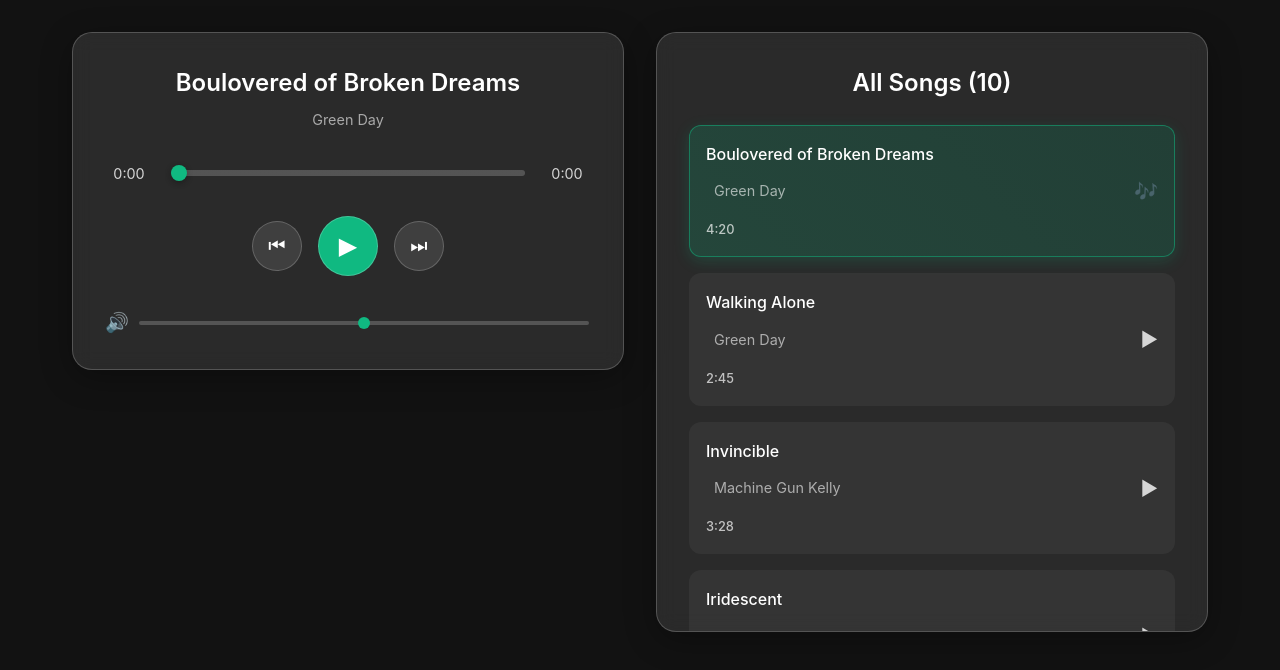
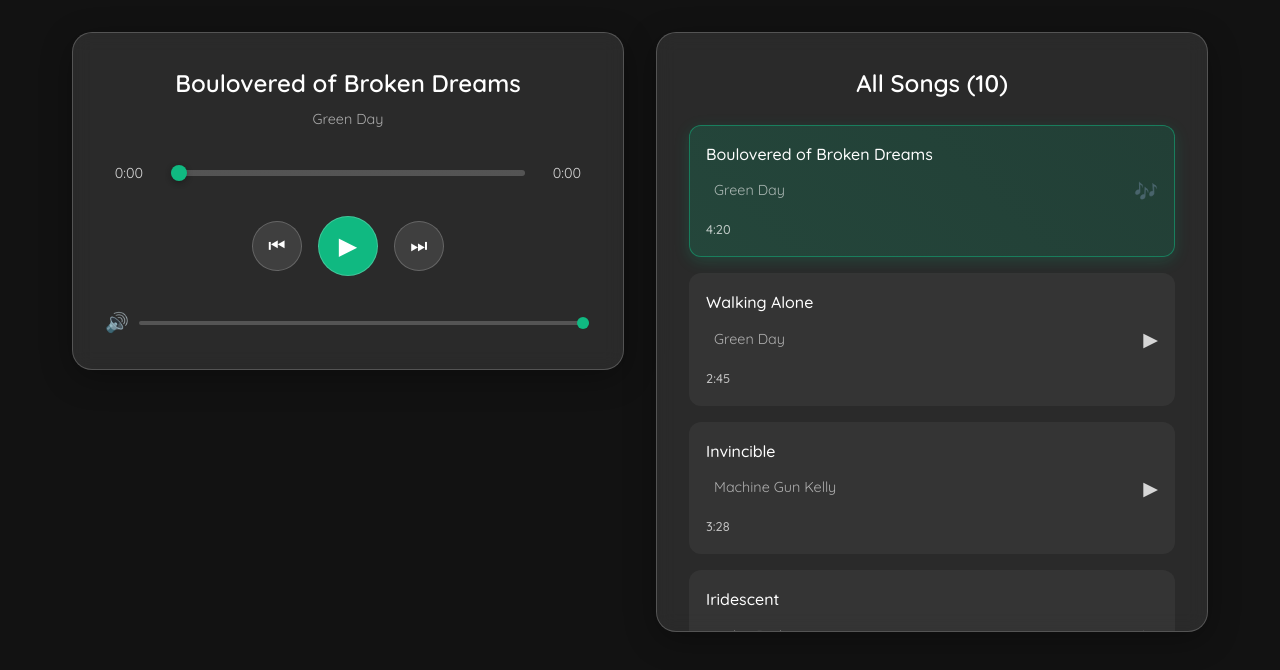
Before and after one commit to arnabict/music-player, a React (Vite) app: page / in a window 1280 px wide. Shown: the top 670 px of the page. Built offline with nearby package versions, Linux system fonts and the light colour scheme.

Commit message:
fix: volume progress bar value && feat: set font to quicksand

```diff
--- a/index.html
+++ b/index.html
@@ -4,6 +4,9 @@
     <meta charset="UTF-8" />
     <link rel="icon" type="image/svg+xml" href="/vite.svg" />
     <meta name="viewport" content="width=device-width, initial-scale=1.0" />
+    <link rel="preconnect" href="https://fonts.googleapis.com">
+    <link rel="preconnect" href="https://fonts.gstatic.com" crossorigin>
+    <link href="https://fonts.googleapis.com/css2?family=Quicksand:wght@300;400;500;600;700&display=swap" rel="stylesheet">
     <title>music-player</title>
   </head>
   <body>
--- a/src/components/MusicPlayer.jsx
+++ b/src/components/MusicPlayer.jsx
@@ -143,6 +143,7 @@
           max="1"
           step="0.1"
           className="volume-bar"
+          value={volume}
           onChange={handleVolumeChange}
         />
       </div>
--- a/src/index.css
+++ b/src/index.css
@@ -1,5 +1,5 @@
 :root {
-  font-family: "Inter", system-ui, Avenir, Helvetica, Arial, sans-serif;
+  font-family: "Quicksand", system-ui, Avenir, Helvetica, Arial, sans-serif;
   line-height: 1.5;
   font-weight: 400;
 
```
